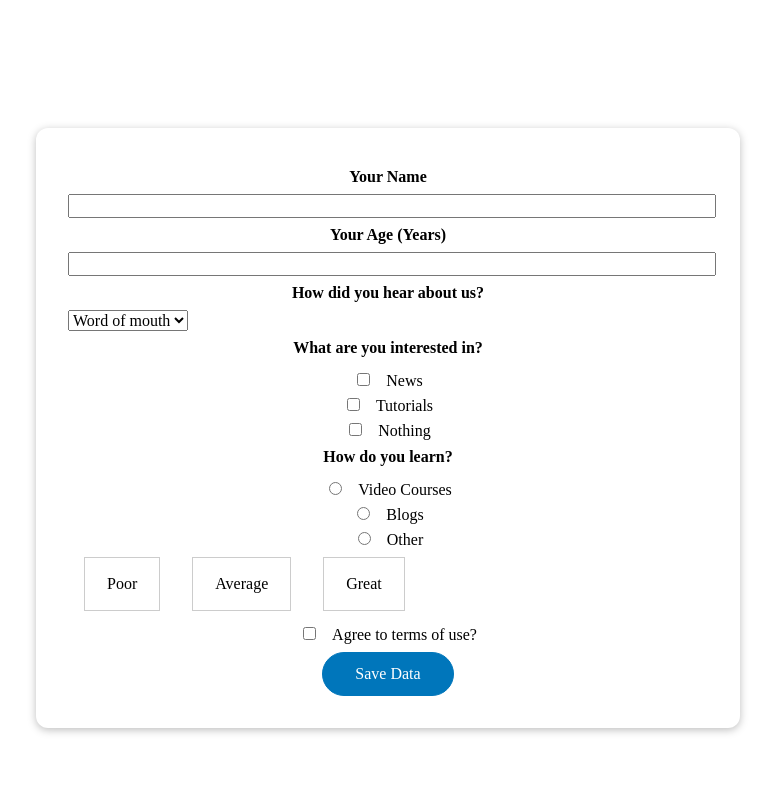
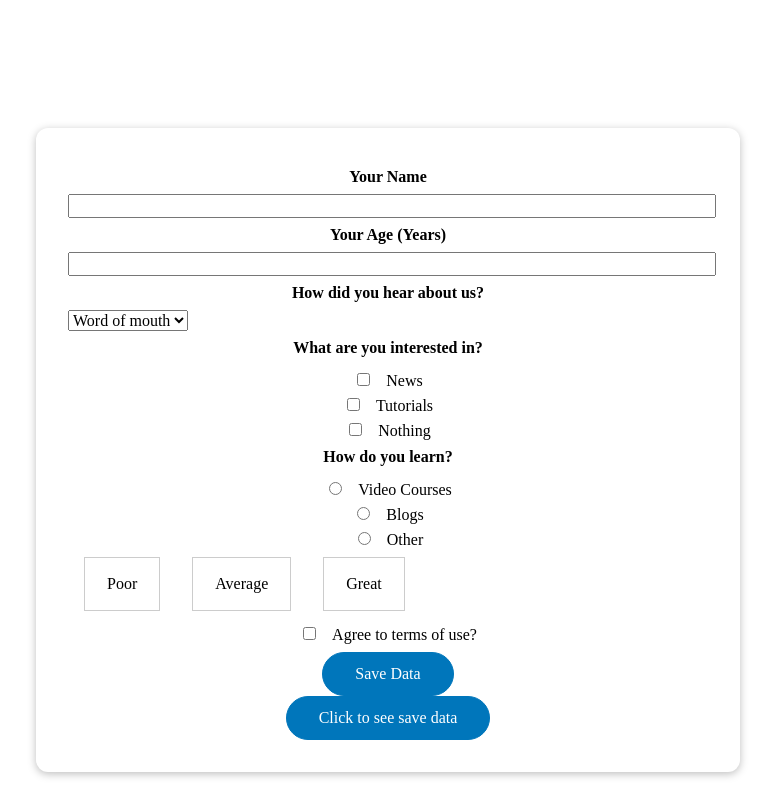
Before and after one commit to Hammad-khalil/Vue-practice-codes, a Vue app: page / in a window 1280 px wide. Shown: the whole page, without its empty margins (252-1027 px from the left). Built offline with nearby package versions, Linux system fonts and the light colour scheme.

Commit message:
Fetching Saved Data From Firebase using Get Method

```diff
--- a/src/App.vue
+++ b/src/App.vue
@@ -113,6 +113,9 @@
     <div>
       <button @click="savedetails">Save Data</button>
     </div>
+    <div>
+      <button @click="seeData">Click to see save data</button>
+    </div>
   </form>
 </template>
 
@@ -172,6 +175,17 @@ export default {
           referrer: this.referrer,
         }),
       });
+    },
+    seeData() {
+      fetch("https://vue-js-b05dd-default-rtdb.firebaseio.com/save.json")
+        .then(function (response) {
+          if (response.ok) {
+            return response.json();
+          }
+        })
+        .then(function (data) {
+          console.log(data);
+        });
     },
     validateInput() {
       if (this.userName === "") {
```
